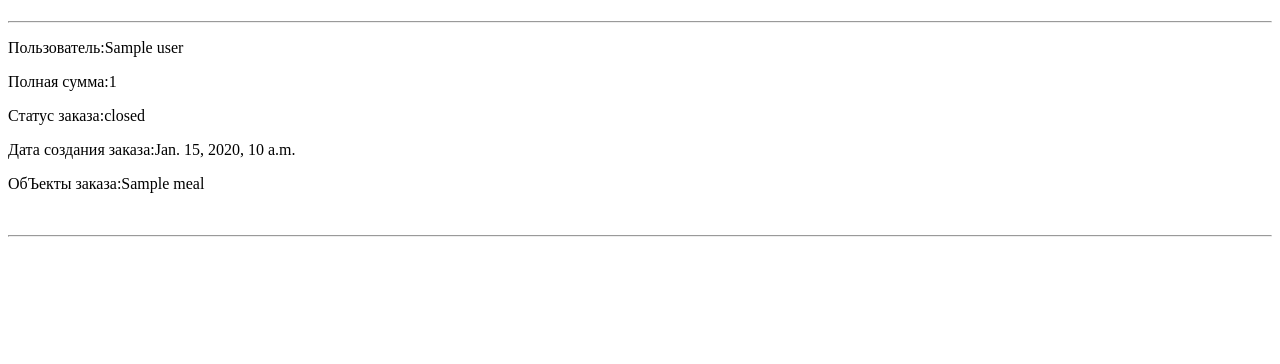
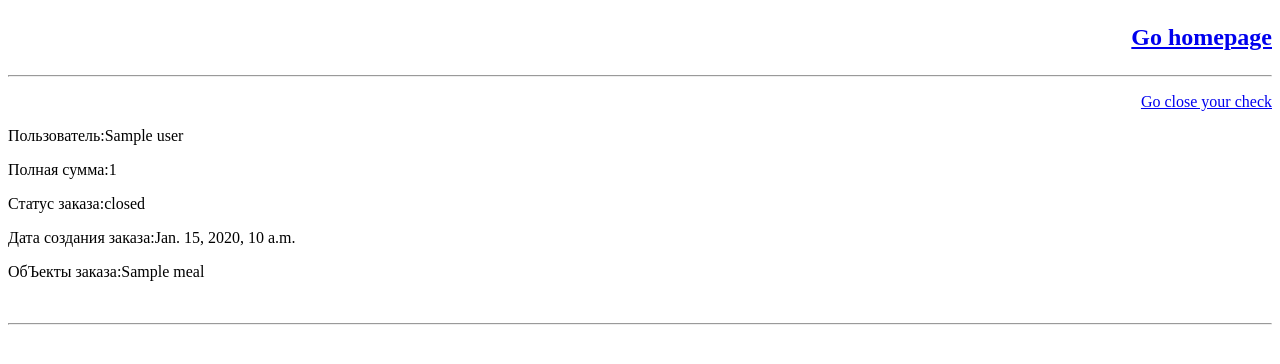
Before and after one commit to Zinko17/CafeProject, a Django app: template cafe_project/bill_order/templates/my_orders.html in a window 1280 px wide. Shown: the part 45-409 px from the top of the page. Run offline with Django 3.2, Linux system fonts and the light colour scheme; the template is opened without the code that fills it: most values are stand-ins (such as "Sample title", 1, 10 or a date in 2020).

Commit message:
add some links and align

```diff
--- a/cafe_project/bill_order/templates/my_orders.html
+++ b/cafe_project/bill_order/templates/my_orders.html
@@ -1,6 +1,8 @@
 <header><h1>Мои заказы</h1></header>
+<h2><p align="right"><a href="{% url 'home' %}">Go homepage</a></p></h2>
 <hr>
 {% for o in order %}
+<p align="right"><a href="{% url 'close_check' o.id %}">Go close your check</a></p>
 <p>Пользователь:{{o.user}}</p>
 <p>Полная сумма:{{o.total_sum}}</p>
 <p>Статус заказа:{{o.status}}</p>
```
